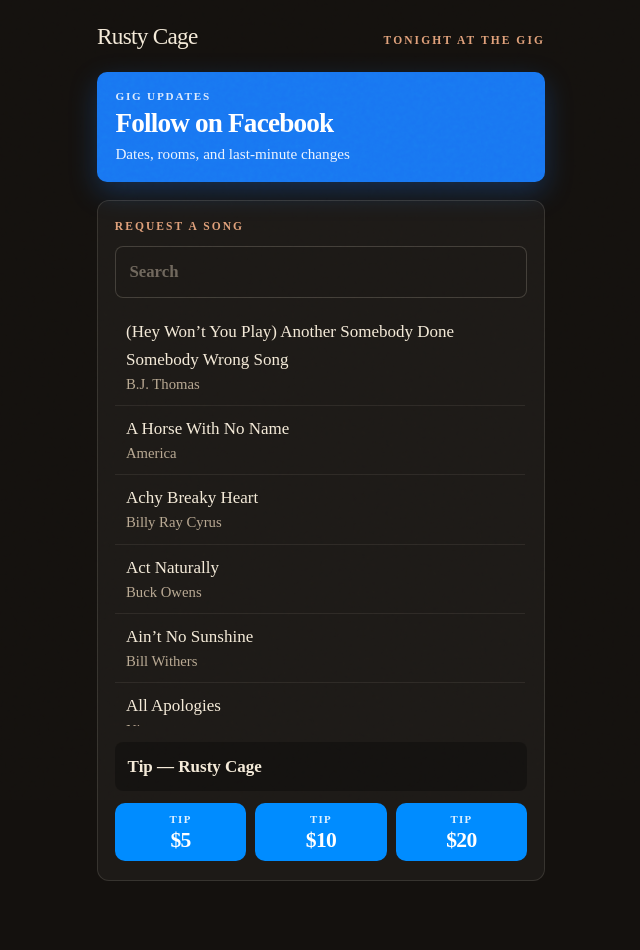
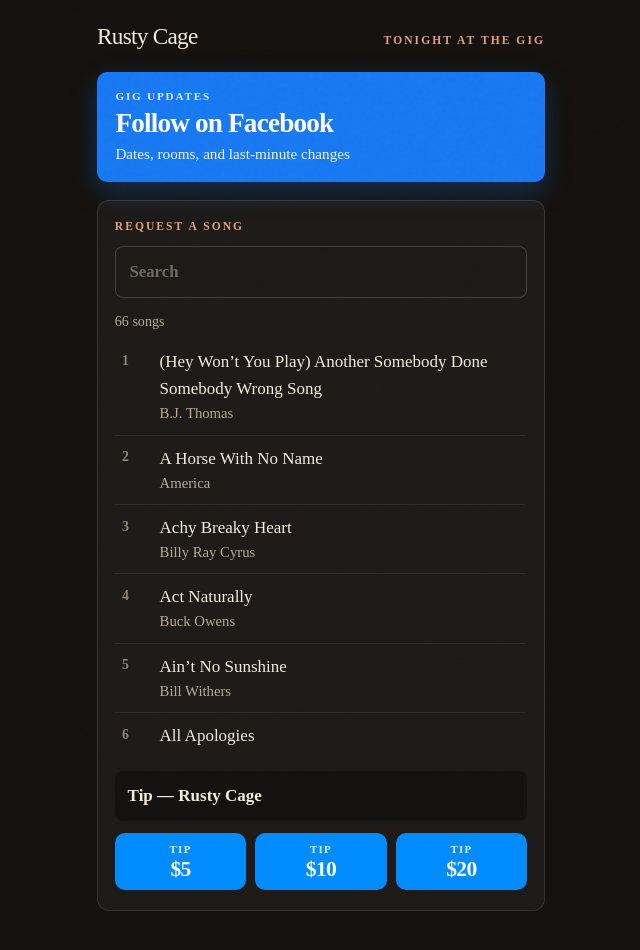
Before and after one commit to dmoniker/rustycagetrio, a Next.js app: page /live in a window 1280 px wide. Shown: the whole page, without its empty margins (319-959 px from the left). Before the commit the page ends 923 px from the top, so only its background shows below. Built offline with nearby package versions, Linux system fonts and the light colour scheme.

Commit message:
Number the /live setlist and show a live song count.
Visible results are numbered 1…N so the last index matches the count, and the count updates when search filters the list.

Co-authored-by: Darcy Menard <dmoniker@users.noreply.github.com>

```diff
--- a/app/globals.css
+++ b/app/globals.css
@@ -660,7 +660,14 @@ body.live-hub::before {
   -webkit-overflow-scrolling: touch;
 }
 
-.live-setlist ul {
+.live-count {
+  margin: 0 0 0.45rem;
+  color: #b8a892;
+  font-size: 0.88rem;
+  font-variant-numeric: tabular-nums;
+}
+
+.live-setlist ol {
   list-style: none;
   margin: 0;
   padding: 0;
@@ -668,10 +675,13 @@ body.live-hub::before {
 
 .live-setlist button {
   display: grid;
+  grid-template-columns: 2rem 1fr;
+  align-items: start;
+  gap: 0.35rem;
   width: 100%;
   min-height: 3.15rem;
   margin: 0;
-  padding: 0.55rem 0.7rem;
+  padding: 0.55rem 0.35rem 0.55rem 0.45rem;
   border: 0;
   border-bottom: 1px solid rgba(244, 234, 216, 0.08);
   background: transparent;
@@ -681,7 +691,16 @@ body.live-hub::before {
   cursor: pointer;
 }
 
+.live-num {
+  padding-top: 0.12rem;
+  color: #8f8373;
+  font-size: 0.86rem;
+  font-variant-numeric: tabular-nums;
+  font-weight: 650;
+}
+
 .live-setlist button em {
+  display: block;
   color: #b8a892;
   font-style: normal;
   font-size: 0.92rem;
--- a/components/LiveHub.tsx
+++ b/components/LiveHub.tsx
@@ -89,28 +89,40 @@ export function LiveHub({ facebook, songs }: LiveHubProps) {
           />
         </label>
 
+        <p className="live-count" aria-live="polite">
+          {visibleSongs.length === 1
+            ? "1 song"
+            : `${visibleSongs.length} songs`}
+        </p>
+
         <div className="live-setlist" aria-label="Setlist">
           {visibleSongs.length === 0 ? (
             <p className="live-empty">No matches</p>
           ) : (
-            <ul>
-              {visibleSongs.map((song) => {
+            <ol>
+              {visibleSongs.map((song, index) => {
                 const active = selected ? sameSong(song, selected) : false;
+                const n = index + 1;
                 return (
-                  <li key={`${song.title}-${song.artist}`}>
+                  <li key={`${song.title}-${song.artist}`} value={n}>
                     <button
                       type="button"
                       className={active ? "is-selected" : undefined}
                       aria-pressed={active}
                       onClick={() => toggleSong(song)}
                     >
-                      <span>{song.title}</span>
-                      <em>{song.artist}</em>
+                      <span className="live-num" aria-hidden="true">
+                        {n}
+                      </span>
+                      <span>
+                        <span>{song.title}</span>
+                        <em>{song.artist}</em>
+                      </span>
                     </button>
                   </li>
                 );
               })}
-            </ul>
+            </ol>
           )}
         </div>
 
```
